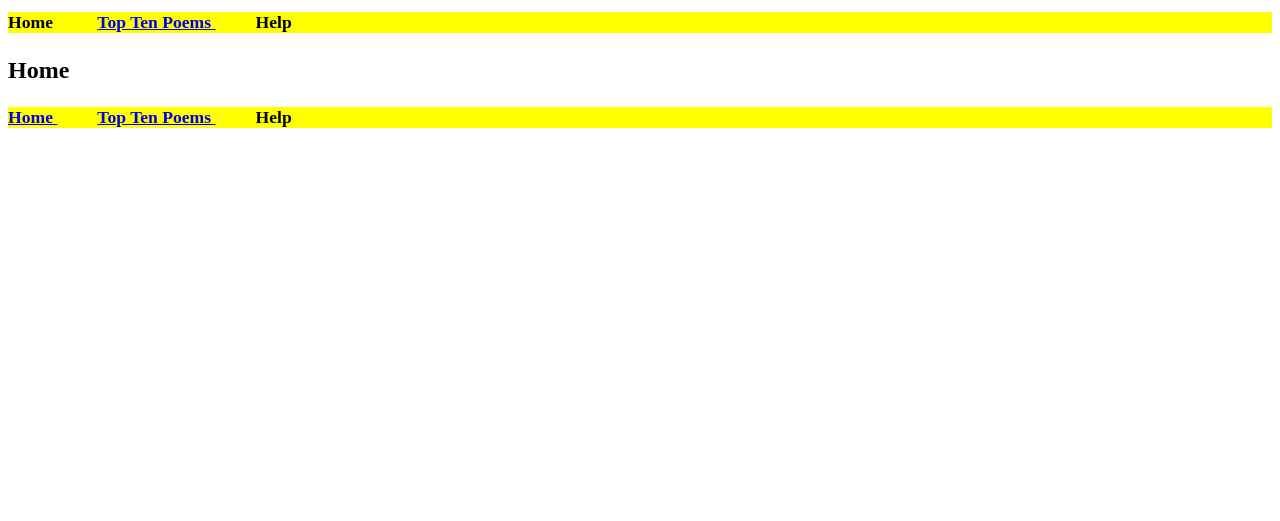
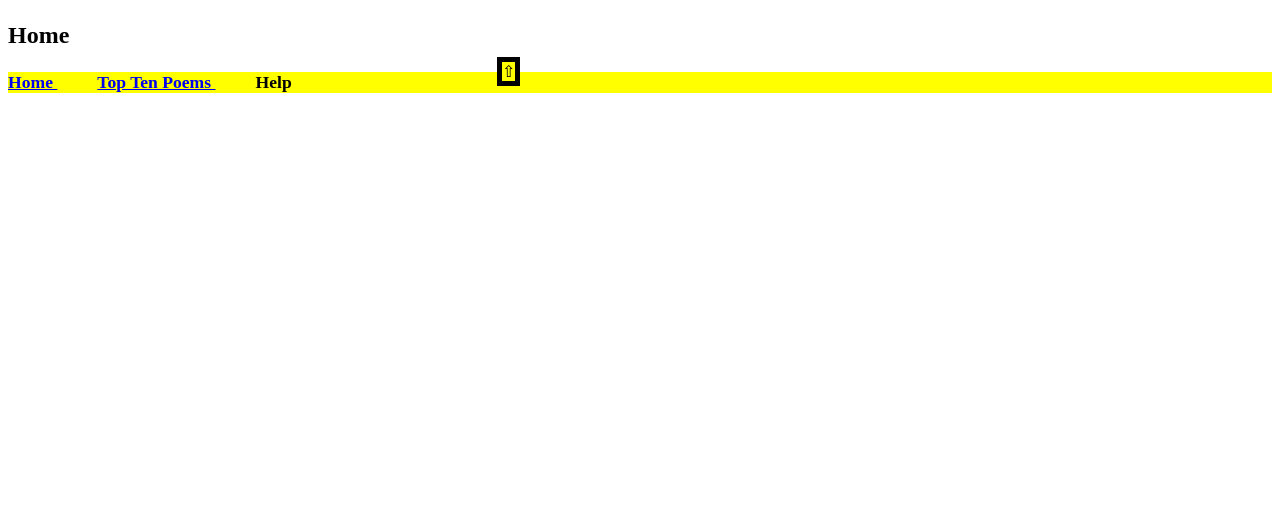
Before and after one commit to poem-org/home.html, a website: page index.html in a window 1280 px wide. Shown: the part 279-800 px from the top of the page. Drawn offline with Linux system fonts and the light colour scheme.

Commit message:
add class `arrow`

```diff
--- a/index.html
+++ b/index.html
@@ -6,6 +6,14 @@
         poem.org : Homepage
       </title>
       <style>
+        .arrow{
+          border: black 5px solid;
+          margin-left: 489px;
+          top:320px;
+          background-color: yellow;
+          position: fixed;
+          z-index: 10;
+        }
         .name_asdfg{
           margin-left: 40px;
         }
```
